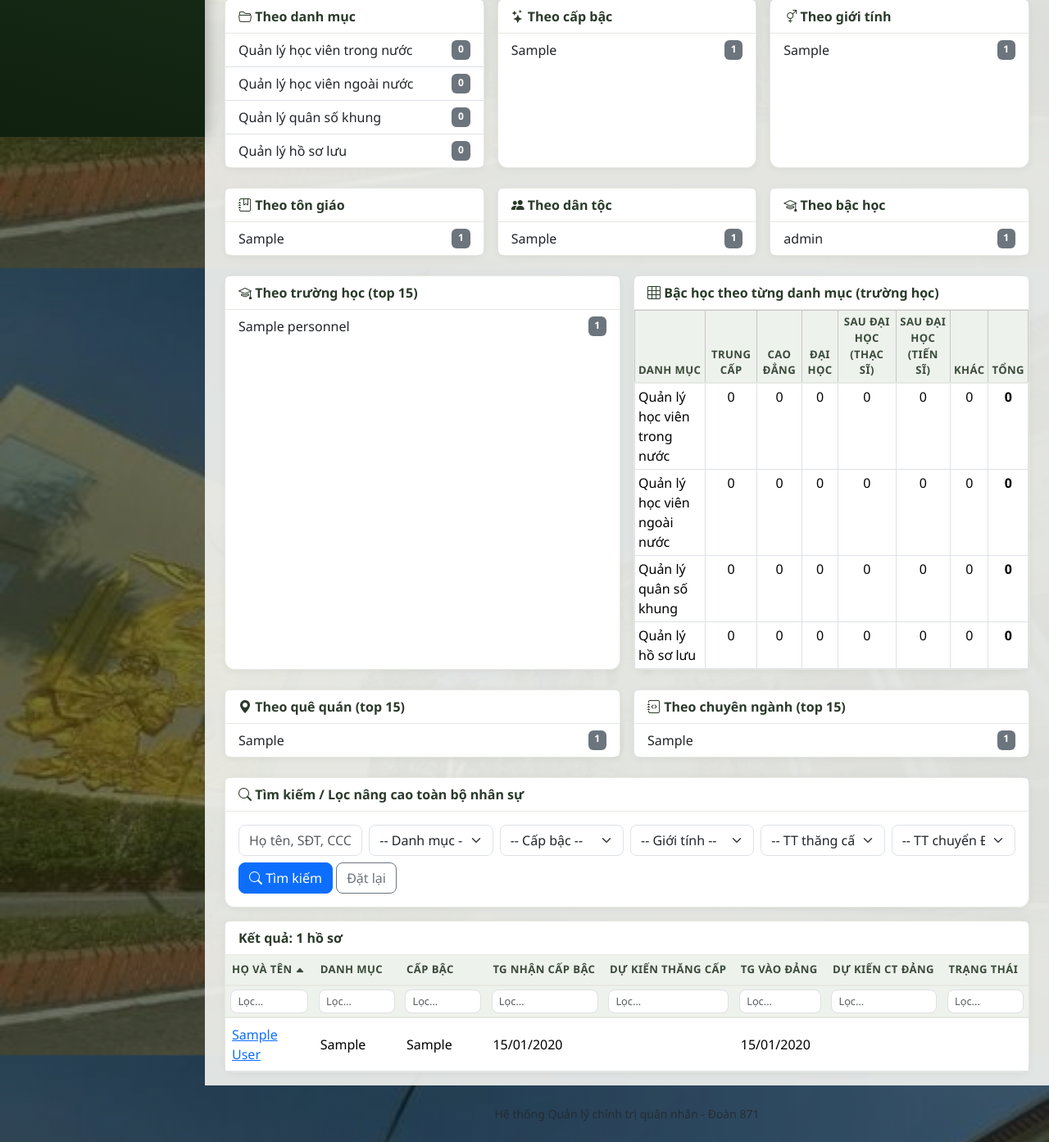
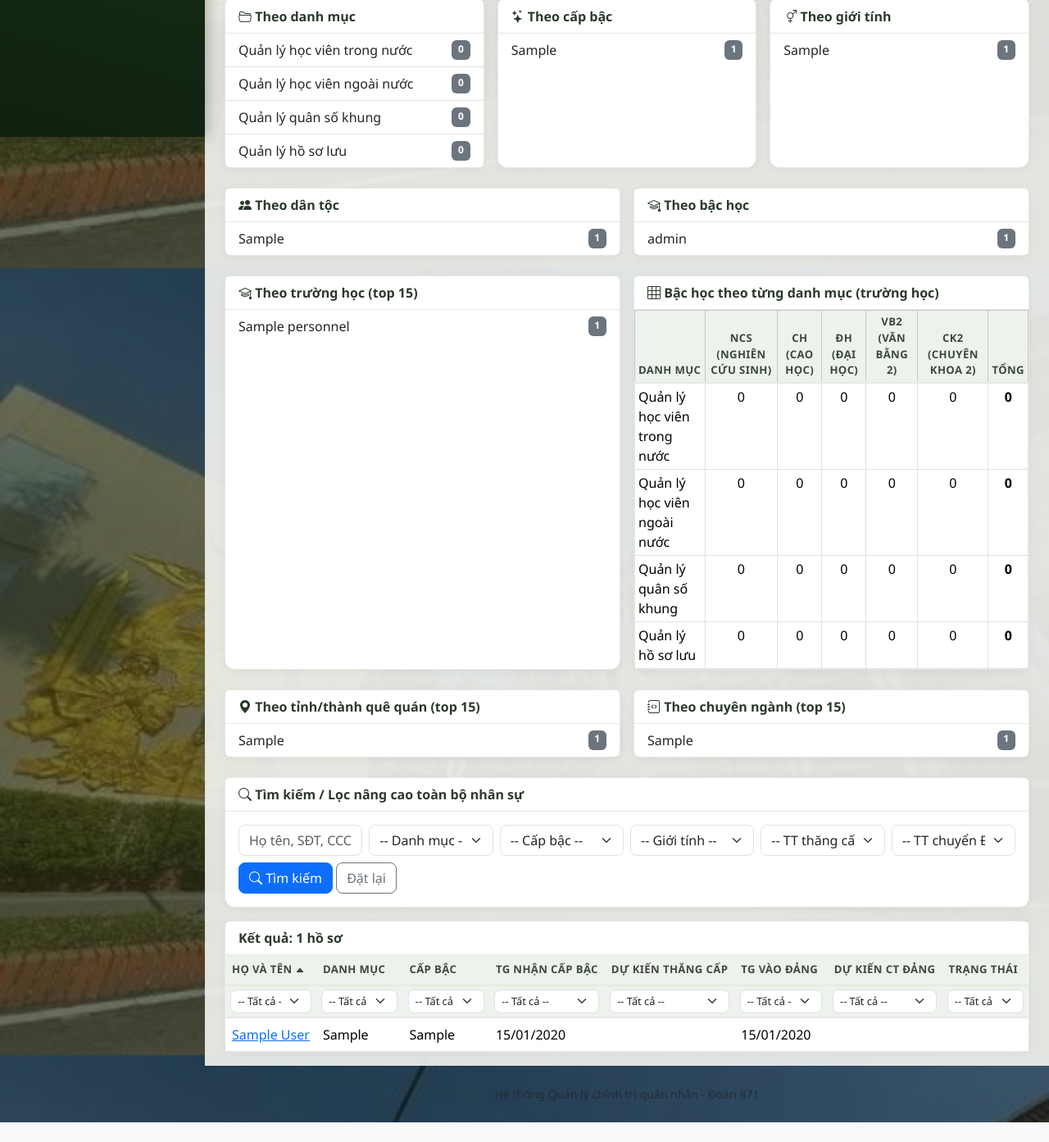
Before and after one commit to DoanVan-arch/QLCTQN871, a Flask app: page /thong-ke/ in a window 1280 px wide. Shown: the part 633-2026 px from the top of the page at 82% size. After the commit the page ends 2002 px from the top, so only its background shows below. Run offline with Flask 3, Linux system fonts and the light colour scheme; a user stored in the database is signed in; tables that the repository leaves empty hold one stand-in row (values such as "Sample post").

Commit message:
new file:   app/static/js/excel-filter.js 	modified:   app/stats/routes.py 	modified:   app/templates/personnel/list.html 	modified:   app/templates/stats/index.html 	modified:   app/utils/constants.py

```diff
--- /dev/null
+++ b/app/static/js/excel-filter.js
@@ -0,0 +1,86 @@
+// Bo loc kieu Excel: bien moi input text trong hang ".excel-filter-row" thanh
+// mot <select> liet ke cac gia tri (da duoc trim) dang xuat hien trong cot tuong ung,
+// giup nguoi dung tich chon gia tri co san thay vi phai go tay.
+function initExcelFilterTable(tableId) {
+  const table = document.getElementById(tableId);
+  if (!table) return;
+
+  const tbody = table.querySelector('tbody');
+  const filterRow = table.querySelector('.excel-filter-row');
+  if (!tbody || !filterRow) return;
+
+  const filterCells = Array.from(filterRow.querySelectorAll('[data-col]'));
+
+  // Doc toan bo du lieu hang hien co de xay danh sach gia tri duy nhat cho tung cot
+  const dataRows = Array.from(tbody.querySelectorAll('tr')).filter((row) => !row.classList.contains('no-data-row'));
+
+  filterCells.forEach((cell) => {
+    const col = parseInt(cell.dataset.col, 10);
+    const existingInput = cell.querySelector('input, select');
+    if (existingInput) existingInput.remove();
+
+    const values = new Set();
+    dataRows.forEach((row) => {
+      const td = row.children[col];
+      if (!td) return;
+      const text = td.textContent.replace(/\s+/g, ' ').trim();
+      if (text) values.add(text);
+    });
+
+    const select = document.createElement('select');
+    select.className = 'form-select form-select-sm col-filter';
+    select.dataset.col = String(col);
+
+    const defaultOption = document.createElement('option');
+    defaultOption.value = '';
+    defaultOption.textContent = '-- Tất cả --';
+    select.appendChild(defaultOption);
+
+    Array.from(values)
+      .sort((a, b) => a.localeCompare(b, 'vi'))
+      .forEach((value) => {
+        const opt = document.createElement('option');
+        opt.value = value;
+        opt.textContent = value;
+        select.appendChild(opt);
+      });
+
+    cell.appendChild(select);
+  });
+
+  const filters = Array.from(filterRow.querySelectorAll('.col-filter'));
+
+  function applyFilters() {
+    const activeFilters = filters
+      .map((select) => ({ col: parseInt(select.dataset.col, 10), value: select.value.trim().toLowerCase() }))
+      .filter((f) => f.value);
+
+    dataRows.forEach((row) => {
+      const cells = row.children;
+      const match = activeFilters.every((f) => {
+        const cell = cells[f.col];
+        if (!cell) return true;
+        return cell.textContent.replace(/\s+/g, ' ').trim().toLowerCase() === f.value;
+      });
+      row.style.display = match ? '' : 'none';
+    });
+  }
+
+  filters.forEach((select) => select.addEventListener('change', applyFilters));
+
+  // An/hien hang bo loc, nho trang thai qua localStorage theo id bang
+  const toggleBtn = document.getElementById('toggleFilterRowBtn');
+  const storageKey = tableId + '_filterRowHidden';
+  function applyVisibility() {
+    const hidden = localStorage.getItem(storageKey) === '1';
+    filterRow.style.display = hidden ? 'none' : '';
+  }
+  applyVisibility();
+  if (toggleBtn) {
+    toggleBtn.addEventListener('click', () => {
+      const hiddenNow = filterRow.style.display === 'none';
+      filterRow.style.display = hiddenNow ? '' : 'none';
+      localStorage.setItem(storageKey, hiddenNow ? '0' : '1');
+    });
+  }
+}
--- a/app/stats/routes.py
+++ b/app/stats/routes.py
@@ -42,6 +42,31 @@ def _build_breakdown(items, attr, label_default="Chưa cập nhật"):
     return dict(sorted(counts.items(), key=lambda kv: -kv[1]))
 
 
+_PROVINCE_PREFIXES = ("Tỉnh ", "Thành phố ", "TP.", "TP ")
+
+
+def _extract_province(hometown):
+    """Lay phan tinh/thanh pho tu chuoi que quan (vd: 'Xã A, Huyện B, Tỉnh Nam Định'
+    -> 'Nam Định'). Neu khong tach duoc theo dau phay thi tra ve nguyen chuoi."""
+    if not hometown:
+        return None
+    parts = [p.strip() for p in hometown.split(",") if p.strip()]
+    province = parts[-1] if parts else hometown.strip()
+    for prefix in _PROVINCE_PREFIXES:
+        if province.startswith(prefix):
+            province = province[len(prefix):].strip()
+            break
+    return province or None
+
+
+def _build_province_breakdown(items, label_default="Chưa cập nhật"):
+    counts = {}
+    for p in items:
+        province = _extract_province(p.hometown) or label_default
+        counts[province] = counts.get(province, 0) + 1
+    return dict(sorted(counts.items(), key=lambda kv: -kv[1]))
+
+
 @bp.route("/")
 @login_required
 def index():
@@ -54,11 +79,10 @@ def index():
 
     by_rank = _build_breakdown(all_items, "rank")
     by_gender = _build_breakdown(all_items, "gender")
-    by_religion = _build_breakdown(all_items, "religion")
     by_ethnicity = _build_breakdown(all_items, "ethnicity")
     by_education = _build_breakdown(all_items, "education_level")
     by_school = _build_breakdown(all_items, "school_name")
-    by_hometown = _build_breakdown(all_items, "hometown")
+    by_hometown = _build_province_breakdown(all_items)
     by_major = _build_breakdown(all_items, "major")
 
     party_official = sum(1 for p in all_items if p.is_official_party_member)
@@ -77,7 +101,7 @@ def index():
 
     # Top truong hoc nhieu hoc vien nhat
     top_schools = list(by_school.items())[:15]
-    # Top que quan va chuyen nganh nhieu nguoi nhat
+    # Top tinh/thanh (que quan) va chuyen nganh nhieu nguoi nhat
     top_hometowns = list(by_hometown.items())[:15]
     top_majors = list(by_major.items())[:15]
 
@@ -155,7 +179,6 @@ def index():
         by_category=by_category,
         by_rank=by_rank,
         by_gender=by_gender,
-        by_religion=by_religion,
         by_ethnicity=by_ethnicity,
         by_education=by_education,
         by_school=by_school,
--- a/app/templates/stats/index.html
+++ b/app/templates/stats/index.html
@@ -185,17 +185,7 @@
 </div>
 
 <div class="row g-3 mb-4">
-  <div class="col-lg-4">
-    <div class="card h-100">
-      <div class="card-header bg-white"><i class="bi bi-journal-bookmark"></i> Theo tôn giáo</div>
-      <ul class="list-group list-group-flush" style="max-height: 220px; overflow-y:auto;">
-        {% for label, count in by_religion.items() %}
-        <li class="list-group-item d-flex justify-content-between"><span>{{ label }}</span><span class="badge text-bg-secondary">{{ count }}</span></li>
-        {% endfor %}
-      </ul>
-    </div>
-  </div>
-  <div class="col-lg-4">
+  <div class="col-lg-6">
     <div class="card h-100">
       <div class="card-header bg-white"><i class="bi bi-people-fill"></i> Theo dân tộc</div>
       <ul class="list-group list-group-flush" style="max-height: 220px; overflow-y:auto;">
@@ -205,7 +195,7 @@
       </ul>
     </div>
   </div>
-  <div class="col-lg-4">
+  <div class="col-lg-6">
     <div class="card h-100">
       <div class="card-header bg-white"><i class="bi bi-mortarboard"></i> Theo bậc học</div>
       <ul class="list-group list-group-flush" style="max-height: 220px; overflow-y:auto;">
@@ -264,7 +254,7 @@
 <div class="row g-3 mb-4">
   <div class="col-lg-6">
     <div class="card h-100">
-      <div class="card-header bg-white"><i class="bi bi-geo-alt-fill"></i> Theo quê quán (top 15)</div>
+      <div class="card-header bg-white"><i class="bi bi-geo-alt-fill"></i> Theo tỉnh/thành quê quán (top 15)</div>
       <ul class="list-group list-group-flush" style="max-height: 320px; overflow-y:auto;">
         {% for label, count in top_hometowns %}
         <li class="list-group-item d-flex justify-content-between"><span>{{ label }}</span><span class="badge text-bg-secondary">{{ count }}</span></li>
@@ -362,7 +352,7 @@
         </tr>
         <tr class="excel-filter-row">
           {% for i in range(8) %}
-          <th><input type="text" class="form-control form-control-sm col-filter" data-col="{{ i }}" placeholder="Lọc..."></th>
+          <th data-col="{{ i }}"></th>
           {% endfor %}
         </tr>
       </thead>
@@ -407,41 +397,10 @@
 </nav>
 {% endif %}
 
+<script src="{{ url_for('static', filename='js/excel-filter.js') }}"></script>
 <script>
 (function () {
-  const table = document.getElementById('statsTable');
-  if (!table) return;
-  const filters = table.querySelectorAll('.col-filter');
-  const tbody = table.querySelector('tbody');
-  function applyFilters() {
-    const activeFilters = Array.from(filters)
-      .map((input) => ({ col: parseInt(input.dataset.col, 10), value: input.value.trim().toLowerCase() }))
-      .filter((f) => f.value);
-    Array.from(tbody.querySelectorAll('tr')).forEach((row) => {
-      const cells = row.children;
-      const match = activeFilters.every((f) => {
-        const cell = cells[f.col];
-        if (!cell) return true;
-        return cell.textContent.toLowerCase().includes(f.value);
-      });
-      row.style.display = match ? '' : 'none';
-    });
-  }
-  filters.forEach((input) => input.addEventListener('input', applyFilters));
-
-  const filterRow = table.querySelector('.excel-filter-row');
-  const toggleBtn = document.getElementById('toggleFilterRowBtn');
-  const storageKey = 'statsTable_filterRowHidden';
-  function applyVisibility() {
-    const hidden = localStorage.getItem(storageKey) === '1';
-    filterRow.style.display = hidden ? 'none' : '';
-  }
-  applyVisibility();
-  toggleBtn.addEventListener('click', () => {
-    const hiddenNow = filterRow.style.display === 'none';
-    filterRow.style.display = hiddenNow ? '' : 'none';
-    localStorage.setItem(storageKey, hiddenNow ? '0' : '1');
-  });
+  initExcelFilterTable('statsTable');
 })();
 </script>
 {% endblock %}
--- a/app/utils/constants.py
+++ b/app/utils/constants.py
@@ -88,12 +88,11 @@ CATEGORY_SINGULAR = {
 }
 
 EDUCATION_LEVEL_CHOICES = [
-    "Trung cấp",
-    "Cao đẳng",
-    "Đại học",
-    "Sau đại học (Thạc sĩ)",
-    "Sau đại học (Tiến sĩ)",
-    "Khác",
+    "NCS (Nghiên cứu sinh)",
+    "CH (Cao học)",
+    "ĐH (Đại học)",
+    "VB2 (Văn bằng 2)",
+    "CK2 (Chuyên khoa 2)",
 ]
 
 # --- Danh sach truong hien thi trong bang danh sach (dung cho che do Day du / Rut gon) ---
```
Also changed, not shown: app/templates/personnel/list.html (+4 -31 lines).
